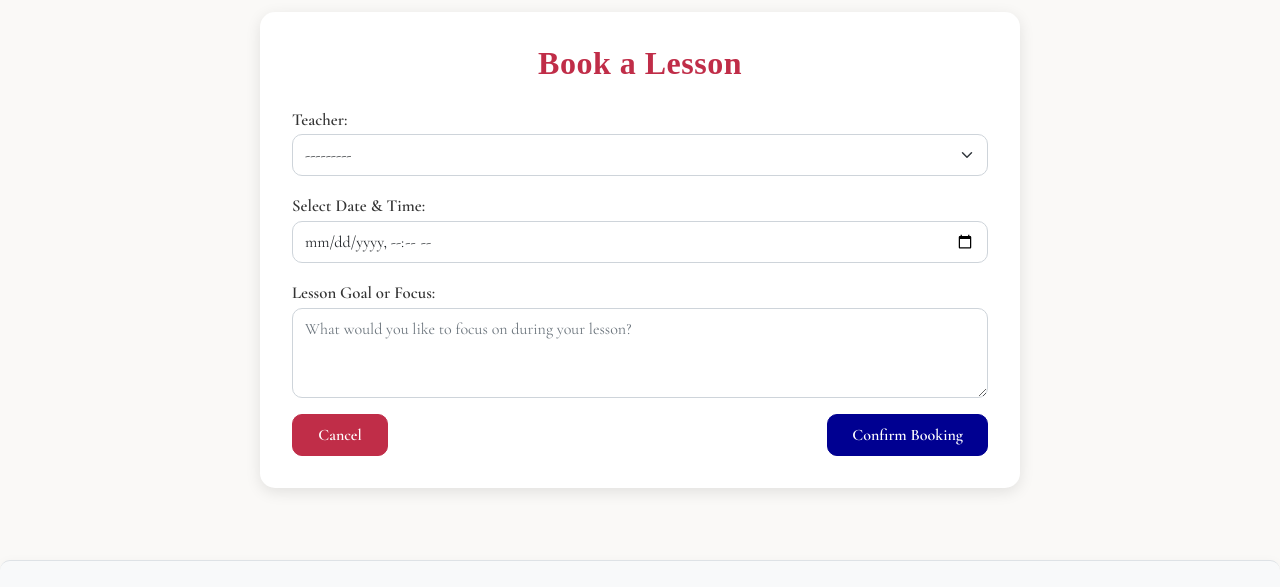
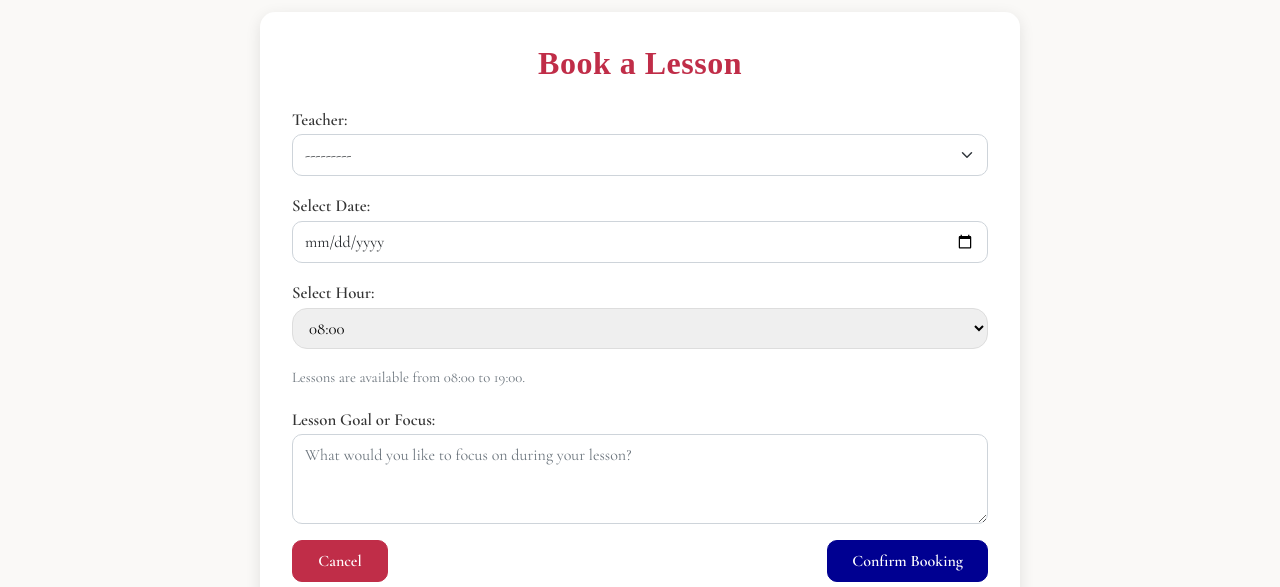
Before and after one commit to saraelizalde/petit-talk, a Django app: page /bookings/book/ in a window 1280 px wide. Shown: the part 138-725 px from the top of the page. Run offline with Django 5.2, Linux system fonts and the light colour scheme; a user stored in the database is signed in; data comes from the database, SQL or seed files in the repository; some libraries are stand-ins or nearby versions; some web fonts are replaced.

Commit message:
Improve booking validation with time selectors and allowed hours

```diff
--- a/bookings/forms.py
+++ b/bookings/forms.py
@@ -1,16 +1,18 @@
 from django import forms
 from .models import Booking
-from datetime import datetime, timedelta
+from datetime import datetime, timedelta, time
 from django.utils import timezone
+from django.core.exceptions import ValidationError
 
 class BookingForm(forms.ModelForm):
-    scheduled_time = forms.DateTimeField(
-        widget=forms.DateTimeInput(attrs={
-            'type': 'datetime-local',
-            'class': 'form-control',
-            'min': (datetime.now() + timedelta(hours=48)).strftime('%Y-%m-%dT%H:%M')
-        }),
-        label="Select Date & Time"
+    date = forms.DateField(
+        widget=forms.DateInput(attrs={"type": "date", "class": "form-control"}),
+        label="Select Date"
+    )
+
+    hour = forms.ChoiceField(
+        choices=[(f"{h:02d}:00", f"{h:02d}:00") for h in range(8, 20)],
+        label="Select Hour"
     )
 
     purpose = forms.CharField(
@@ -25,7 +27,7 @@ class BookingForm(forms.ModelForm):
 
     class Meta:
         model = Booking
-        fields = ['teacher', 'scheduled_time', 'purpose']
+        fields = ["teacher", "date", "hour", "purpose"]
         widgets = {
             'teacher': forms.Select(attrs={'class': 'form-select'}),
         }
@@ -37,8 +39,43 @@ class BookingForm(forms.ModelForm):
             self.fields['teacher'].queryset.filter(profile__is_teacher=True)
         )
 
-    def clean_scheduled_time(self):
-        scheduled_time = self.cleaned_data['scheduled_time']
+    def clean(self):
+        cleaned_data = super().clean()
+        date = cleaned_data.get("date")
+        hour_str = cleaned_data.get("hour")
+        teacher = cleaned_data.get("teacher")
+
+        if not date or not hour_str or not teacher:
+            return cleaned_data
+
+        hour_int = int(hour_str[:2])
+        scheduled_time = datetime.combine(date, time(hour_int, 0))
+        scheduled_time = timezone.make_aware(scheduled_time)
+
+        # Save into the form instance
+        cleaned_data["scheduled_time"] = scheduled_time
+        self.instance.scheduled_time = scheduled_time
+
+        # 48-hour rule
         if scheduled_time < timezone.now() + timedelta(hours=48):
-            raise forms.ValidationError("Bookings must be made at least 48 hours in advance.")
-        return scheduled_time
+            raise ValidationError("Bookings must be made at least 48 hours in advance.")
+
+        # Allowed hours
+        if not (8 <= hour_int <= 19):
+            raise ValidationError(
+                "Bookings are only available hourly between 08:00 and 20:00 (last start 19:00)."
+            )
+
+        # Check double booking for the same teacher
+        conflict = Booking.objects.filter(
+            teacher=teacher,
+            scheduled_time=scheduled_time
+        ).exclude(status__iexact='CANCELLED').exclude(status__iexact='COMPLETED')
+
+        if self.instance.pk:
+            conflict = conflict.exclude(pk=self.instance.pk)
+
+        if conflict.exists():
+            raise ValidationError("This time slot is already booked for this teacher.")
+
+        return cleaned_data
--- a/bookings/templates/bookings/book_lesson.html
+++ b/bookings/templates/bookings/book_lesson.html
@@ -19,6 +19,12 @@
         </div>
         {% endif %}
 
+        {% if form.non_field_errors %}
+        <div class="alert alert-danger">
+            {{ form.non_field_errors }}
+        </div>
+        {% endif %}
+
         <form method="POST" novalidate>
             {% csrf_token %}
 
@@ -31,12 +37,22 @@
                 {% endif %}
             </div>
 
-            <!-- Scheduled Time -->
+            <!-- Date -->
             <div class="mb-3">
-                {{ form.scheduled_time.label_tag }}
-                {{ form.scheduled_time }}
-                {% if form.scheduled_time.errors %}
-                <div class="text-danger">{{ form.scheduled_time.errors }}</div>
+                {{ form.date.label_tag }}
+                {{ form.date }}
+                {% if form.date.errors %}
+                <div class="text-danger">{{ form.date.errors }}</div>
+                {% endif %}
+            </div>
+
+            <!-- Hour -->
+            <div class="mb-3">
+                {{ form.hour.label_tag }}
+                {{ form.hour }}
+                <small class="text-muted d-block">Lessons are available from 08:00 to 19:00.</small>
+                {% if form.hour.errors %}
+                <div class="text-danger">{{ form.hour.errors }}</div>
                 {% endif %}
             </div>
 
@@ -57,4 +73,24 @@
         </form>
     </div>
 </div>
+
+<!-- Force minutes to 00 -->
+<script>
+    document.addEventListener("DOMContentLoaded", function () {
+        const timeInput = document.querySelector('input[type="datetime-local"]');
+
+        if (timeInput) {
+            timeInput.addEventListener("change", function () {
+                let val = this.value;
+
+                // If value is YYYY-MM-DDTHH:MM, force MM=00
+                if (val && val.length >= 16) {
+                    let hourOnly = val.slice(0, 14) + "00";
+                    this.value = hourOnly;
+                }
+            });
+        }
+    });
+</script>
+
 {% endblock %}
--- a/bookings/views.py
+++ b/bookings/views.py
@@ -13,25 +13,19 @@ from userprofile.models import Profile
 def book_lesson(request):
     if request.method == "POST":
         form = BookingForm(request.POST, user=request.user)
+
         if form.is_valid():
             booking = form.save(commit=False)
             booking.student = request.user
-            teacher = booking.teacher
-            existing = Booking.objects.filter(
-                teacher=teacher,
-                scheduled_time=booking.scheduled_time,
-                status__in=["pending", "confirmed"]
-            ).exists()
+            booking.scheduled_time = form.cleaned_data["scheduled_time"]
+            booking.save()
 
-            if existing:
-                messages.error(request, "This time slot is already booked. Please choose another.")
-            else:
-                booking.save()
-                messages.success(
-                    request,
-                    f"Your booking with {teacher.username} is confirmed for {booking.scheduled_time.strftime('%Y-%m-%d %H:%M')}."
-                )
-                return redirect("student_dashboard")
+            messages.success(
+                request,
+                f"Your booking with {booking.teacher.username} is confirmed for "
+                f"{booking.scheduled_time.strftime('%Y-%m-%d %H:%M')}."
+            )
+            return redirect("student_dashboard")
     else:
         form = BookingForm(user=request.user)
 
```
